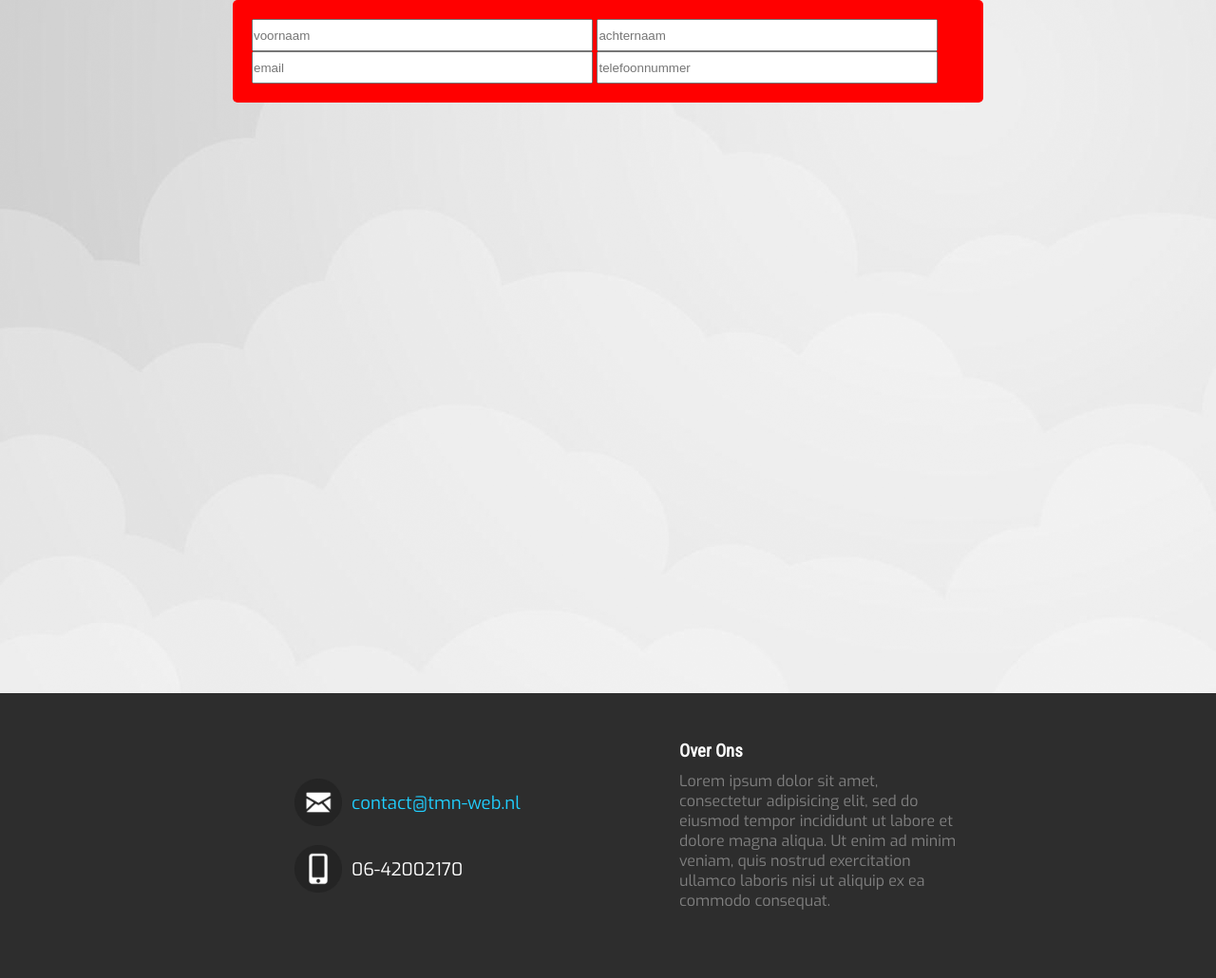
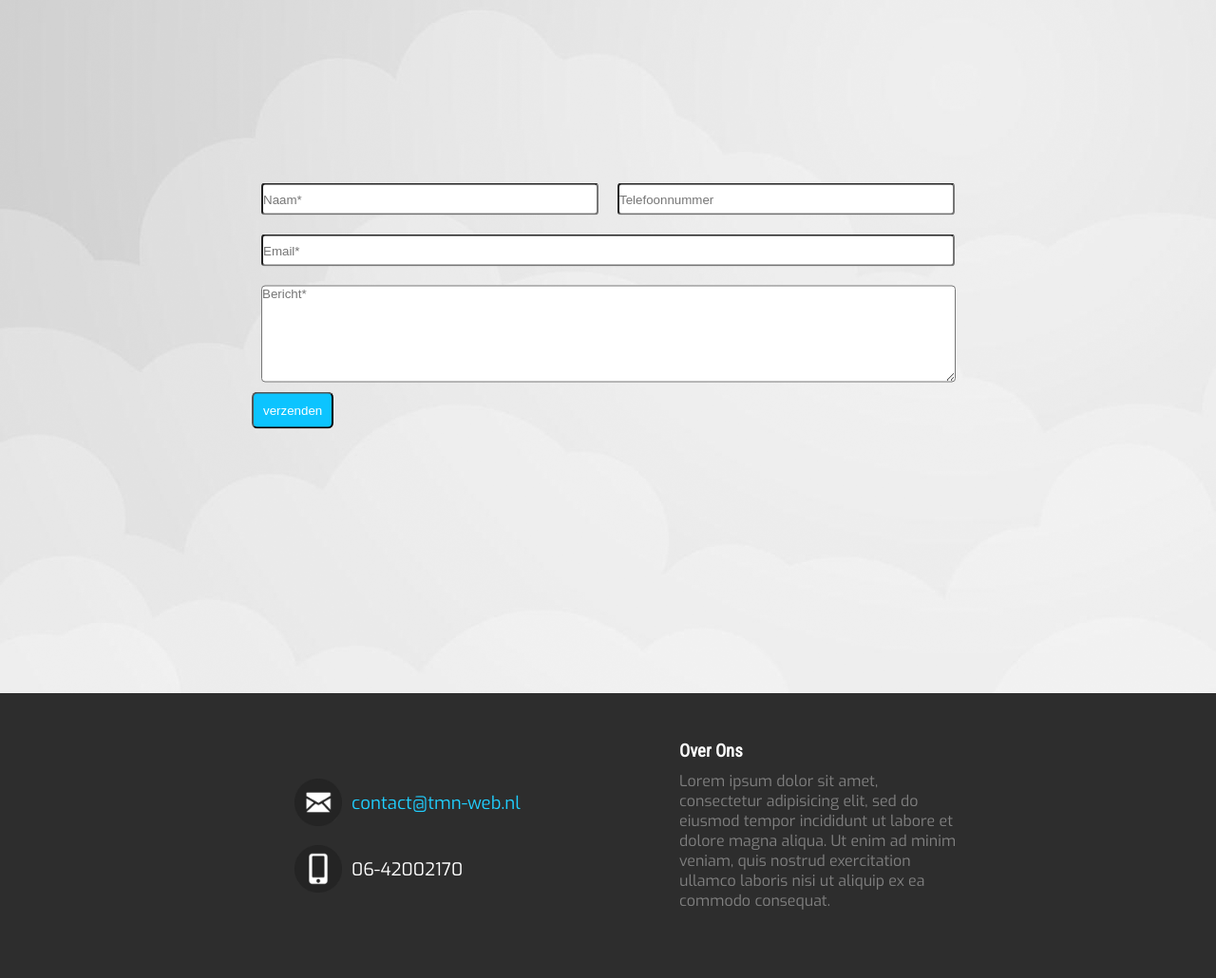
Before and after one commit to ThomasVanRijn/TMN-Web, a PHP site: page /contact.html in a window 1280 px wide. Shown: the part 250-1280 px from the top of the page at 95% size. Run offline with PHP 8.4, Linux system fonts and the light colour scheme.

Commit message:
contact waarschijnlijk af

```diff
--- a/contact.html
+++ b/contact.html
@@ -29,13 +29,17 @@
 
     <main>
       <div class="formulier">
-        <form method="post" action="mailto:">
-          <input type="text" name="naam" placeholder="voornaam">
-          <input type="text" name="naam" placeholder="achternaam">
-          <input type="text" name="email" placeholder="email">
-          <input type="text" name="nummer" placeholder="telefoonnummer">
-        </form>
-
+        <div class="row">
+          <input style="width: 50%;" type="text" name="naam" placeholder="Naam*" >
+          <input style="width: 50%;" type="text" name="telefoonnummer" placeholder="Telefoonnummer">
+        </div>
+        <div class="collumn">
+          <input style="width: 100%;" type="text" name="email" placeholder="Email*">
+          <textarea style="width: 100%; height: 100px;" name="bericht" placeholder="Bericht*"></textarea>
+        </div>
+        <div class="row">
+          <input type="submit" name="submit" value="verzenden">
+        </div>
       </div>
     </main>
     <footer>
--- a/css/contact.css
+++ b/css/contact.css
@@ -90,18 +90,43 @@ main {
   background-image: url('../img/background_main.png');
 }
 .formulier {
-  border-radius: 5px;
-  padding: 20px;
+  width: 750px;
+  height: 100%;
+  margin: auto;
+  /* background-color: red; */
+  position: relative;
+  transform: translateY(-25%);
+  top: 50%;
+}
+.row{
   display: flex;
-  width: 750px;
-  background-color: red;
-  margin: auto;
+  flex-direction: row;
 }
-  input[type=text]{
-    width: 355px;
-    height: 30px;
-  }
-
+.collumn{
+  display: flex;
+  flex-wrap: wrap;
+}
+.formulier textarea{
+  min-height: 100px;
+  max-height: 350px;
+  min-width: 97.15%;
+}
+input[type=text], textarea{
+  height: 30px;
+  margin: 10px;
+}
+input[type=submit]{
+  background-color: #20cfff;
+  padding: 10px;
+  color: white;
+  border-radius: 6px;
+}
+input, textarea{
+  border-radius: 4px;
+}
+input[type=submit]{
+  background-color:#0CC4FF;
+}
 footer {
   width: 100%;
   height: 300px;
```
